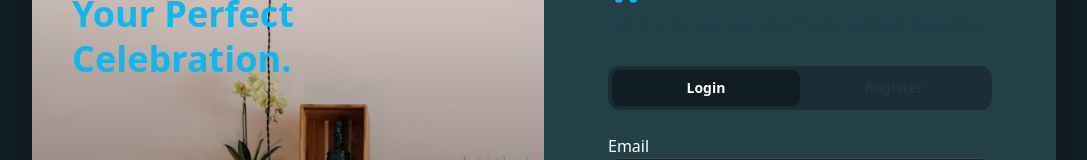
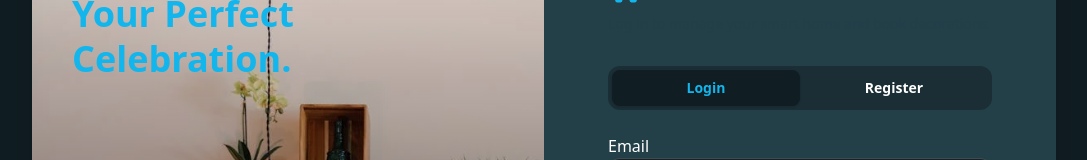
Before and after one commit to mdabdulaziz6236/style-decor, a React (Vite) app: page /auth/login in a window 1280 px wide. Shown: the part 186-346 px from the top of the page, without its empty margins (96-1183 px from the left). Built offline with nearby package versions, Linux system fonts and the light colour scheme; no server answers.

Commit message:
feat: privetroute set up for non loged in user

```diff
--- a/src/Components/shared/Navbar.jsx
+++ b/src/Components/shared/Navbar.jsx
@@ -25,9 +25,11 @@ const Navbar = () => {
       <li>
         <MyLink to="/contact">Contact</MyLink>
       </li>
-      <li>
-        <MyLink to="/dashboard">Dashboard</MyLink>
-      </li>
+      {user && (
+        <li>
+          <MyLink to="/dashboard">Dashboard</MyLink>
+        </li>
+      )}
     </>
   );
   const handleLogout = () => {
@@ -79,11 +81,7 @@ const Navbar = () => {
       <div className="navbar-end">
         {user && user?.email ? (
           <div className="dropdown dropdown-end">
-            <div
-              tabIndex={0}
-              role="button"
-              className=" avatar"
-            >
+            <div tabIndex={0} role="button" className=" avatar">
               <div className="w-15 h-15 rounded-full">
                 <img src={user.photoURL} alt={`${user.displayName}`} />
               </div>
--- a/src/pages/Auth/Login.jsx
+++ b/src/pages/Auth/Login.jsx
@@ -118,7 +118,7 @@ const Login = () => {
           showConfirmButton: false,
           timer: 1000,
         });
-        navigate("/");
+        navigate(location?.state || "/");
       })
       .catch((error) => console.log(error.message));
   };
@@ -167,16 +167,16 @@ const Login = () => {
           <div className="bg-base-300 p-1 rounded-xl flex mb-6">
             <button
               onClick={() => setIsLogin(true)}
-              className={`flex-1 py-2 rounded-lg text-sm font-semibold ${
-                isLogin ? "bg-base-100 shadow" : "text-neutral/60"
+              className={`flex-1 py-2 rounded-lg text-sm text-primary font-semibold ${
+                isLogin ? "bg-base-100 shadow" : "text-white"
               }`}
             >
               Login
             </button>
             <button
               onClick={() => setIsLogin(false)}
-              className={`flex-1 py-2 rounded-lg text-sm font-semibold ${
-                !isLogin ? "bg-base-100 shadow" : "text-neutral/60"
+              className={`flex-1 py-2 rounded-lg text-sm text-primary font-semibold ${
+                !isLogin ? "bg-base-100 shadow" : "text-white"
               }`}
             >
               Register
--- a/src/routes/PrivetRoute.jsx
+++ b/src/routes/PrivetRoute.jsx
@@ -0,0 +1,18 @@
+import React from "react";
+import useAuth from "../hooks/useAuth";
+import Loading from "../Components/Loading/Loading";
+import { Navigate, useLocation } from "react-router";
+
+const PrivetRoute = ({ children }) => {
+  const { user, loading } = useAuth();
+  const location = useLocation();
+  if (loading) {
+    return <Loading></Loading>;
+  }
+  if (!user) {
+    return <Navigate state={location?.pathname} to="/auth/login"></Navigate>;
+  }
+  return children;
+};
+
+export default PrivetRoute;
--- a/src/routes/Routes.jsx
+++ b/src/routes/Routes.jsx
@@ -12,6 +12,7 @@ import DashboardHome from "../pages/Dashboard/dashboardHome/dashboardHome";
 import Coverage from "../pages/Service-coverase/Coverage";
 import BecomeDecorator from "../pages/Dashboard/Decorator/BecomeDecorator";
 import ApproveDecorators from "../pages/Dashboard/dashboardHome/Admin/ApproveDecorators";
+import PrivetRoute from "./PrivetRoute";
 
 export const router = createBrowserRouter([
   {
@@ -29,7 +30,7 @@ export const router = createBrowserRouter([
       {
         path: "coverage",
         loader: () => fetch("/coverage-area.json").then((res) => res.json()),
-        Component: Coverage,
+        element: <Coverage></Coverage>,
       },
       {
         path: "about",
@@ -53,7 +54,11 @@ export const router = createBrowserRouter([
   },
   {
     path: "/dashboard",
-    element: <DashboardLayout></DashboardLayout>,
+    element: (
+      <PrivetRoute>
+        <DashboardLayout></DashboardLayout>
+      </PrivetRoute>
+    ),
     children: [
       {
         index: true,
```
